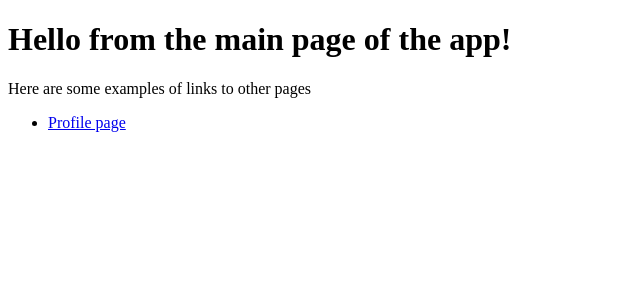
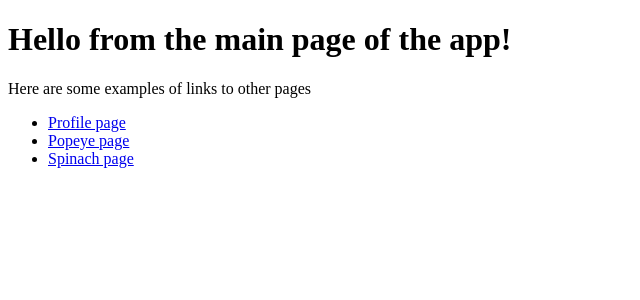
Before and after one commit to minhhoccode111/inventory-application-top, a React (Vite) app: page / in a window 1280 px wide. Shown: the top 300 px of the page, without its empty margins (0-640 px from the left). Built offline with nearby package versions, Linux system fonts and the light colour scheme.

Commit message:
clean up component and move router to a single module

```diff
--- a/src/App.tsx
+++ b/src/App.tsx
@@ -9,6 +9,12 @@ const App = () => {
           <li className="text-blue font-sans text-2xl">
             <Link to="profile">Profile page</Link>
           </li>
+          <li className="text-blue font-sans text-2xl">
+            <Link to="profile/popeye">Popeye page</Link>
+          </li>
+          <li className="text-blue font-sans text-2xl">
+            <Link to="profile/spinach">Spinach page</Link>
+          </li>
         </ul>
       </nav>
     </div>
--- /dev/null
+++ b/src/ErrorElement.tsx
@@ -0,0 +1,14 @@
+import { Link } from "react-router-dom";
+
+const ErrorPage = () => {
+  return (
+    <div>
+      <h1 className="text-8xl">404</h1>
+      <p>
+        Page not found you son of a stupid bitch, what are you trying to do?
+      </p>
+      <Link to="/">Go fucking back right now!</Link>
+    </div>
+  );
+};
+export default ErrorPage;
--- /dev/null
+++ b/src/Router.tsx
@@ -0,0 +1,20 @@
+import { createBrowserRouter, RouterProvider } from "react-router-dom";
+import App from "./App";
+import ErrorPage from "./ErrorElement";
+import Profile from "./Profile";
+
+const Router = () => {
+  const router = createBrowserRouter([
+    {
+      path: "/",
+      element: <App />,
+      errorElement: <ErrorPage />,
+    },
+    {
+      path: "profile/:name",
+      element: <Profile />,
+    },
+  ]);
+  return <RouterProvider router={router} />;
+};
+export default Router;
```
Also changed, not shown: src/main.tsx (+2 -15 lines).
